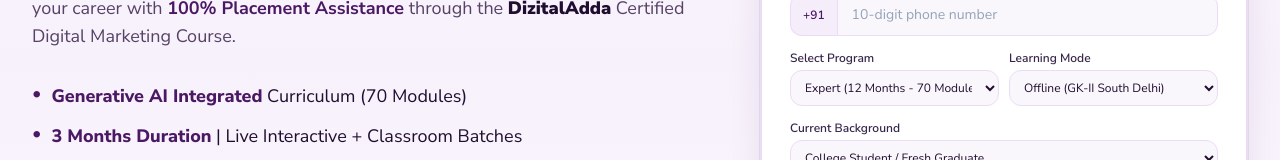
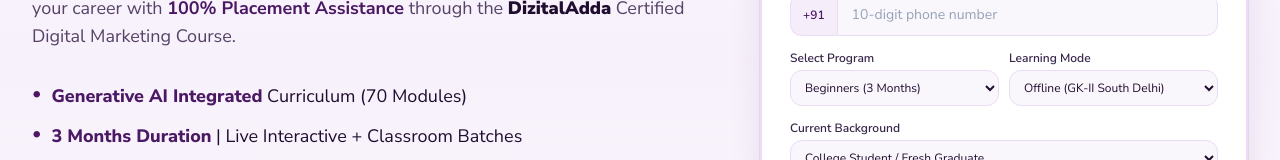
Before and after one commit to Dizitaladda-lms/dzitalmarketing_landingpage, a Next.js app: page / in a window 1280 px wide. Shown: the part 386-546 px from the top of the page. Built offline with nearby package versions, Linux system fonts and the light colour scheme.

Commit message:
inital chnages

```diff
--- a/components/HeroSection.tsx
+++ b/components/HeroSection.tsx
@@ -11,7 +11,7 @@ export default function HeroSection({ onLeadSuccess }: HeroSectionProps) {
     fullName: '',
     email: '',
     phone: '',
-    course: 'Expert in Digital Marketing (12 Months)',
+    course: 'Digital Marketing For Beginners (3 Months)',
     mode: 'Offline Classroom (GK-II, New Delhi)',
     experience: 'Student / Fresh Graduate',
     wantsSyllabus: true,
@@ -262,11 +262,11 @@ export default function HeroSection({ onLeadSuccess }: HeroSectionProps) {
                         onChange={(e) => setFormData({ ...formData, course: e.target.value })}
                         className="w-full px-2.5 py-2 rounded-xl bg-[#faf7fc] border border-[#ebdcf5] focus:border-[#4b1864] text-[#200e30] text-xs focus:outline-none"
                       >
+                        <option value="Digital Marketing For Beginners (3 Months)">Beginners (3 Months)</option>
+                        <option value="Digital Marketing For Professionals (4 Months)">Professionals (4 Months)</option>
+                        <option value="Advanced Digital Marketing (6 Months)">Advanced (6 Months - 60 Modules)</option>
+                        <option value="Expert in Digital Marketing (12 Months)">Expert (12 Months - 70 Modules)</option>
                         <option value="Graduation in Dizital Marketing (3 years)">Graduation in Dizital Marketing (3 years)</option>
-                        <option value="Expert in Digital Marketing (12 Months)">Expert (12 Months - 70 Modules)</option>
-                        <option value="Advanced Digital Marketing (6 Months)">Advanced (6 Months - 60 Modules)</option>
-                        <option value="Digital Marketing For Professionals (4 Months)">Professionals (4 Months)</option>
-                        <option value="Digital Marketing For Beginners (3 Months)">Beginners (3 Months)</option>
                       </select>
                     </div>
 
--- a/components/LeadModal.tsx
+++ b/components/LeadModal.tsx
@@ -23,7 +23,7 @@ export default function LeadModal({
     fullName: '',
     phone: '',
     email: '',
-    course: 'Expert in Digital Marketing (12 Months)',
+    course: 'Digital Marketing For Beginners (3 Months)',
     mode: 'Offline Classroom (GK-II, New Delhi)',
     experience: 'Student / Fresh Graduate',
     wantsSyllabus: true,
@@ -215,10 +215,11 @@ export default function LeadModal({
                 onChange={(e) => setFormData({ ...formData, course: e.target.value })}
                 className="w-full px-2.5 py-2 rounded-xl bg-[#faf7fc] border border-[#ebdcf5] text-[#200e30] text-xs focus:outline-none focus:border-[#4b1864]"
               >
-                <option value="Expert in Digital Marketing (12 Months)">Expert (12M - 70 Modules)</option>
-                <option value="Advanced Digital Marketing (6 Months)">Advanced (6M - 60 Modules)</option>
-                <option value="Digital Marketing For Professionals (4 Months)">Professionals (4M Track)</option>
-                <option value="Digital Marketing For Beginners (3 Months)">Beginners (3M Track)</option>
+                <option value="Digital Marketing For Beginners (3 Months)">Beginners (3 Months)</option>
+                <option value="Digital Marketing For Professionals (4 Months)">Professionals (4 Months)</option>
+                <option value="Advanced Digital Marketing (6 Months)">Advanced (6 Months - 60 Modules)</option>
+                <option value="Expert in Digital Marketing (12 Months)">Expert (12 Months - 70 Modules)</option>
+                <option value="Graduation in Dizital Marketing (3 years)">Graduation in Dizital Marketing (3 years)</option>
               </select>
             </div>
 
--- a/components/MentorsSection.tsx
+++ b/components/MentorsSection.tsx
@@ -99,15 +99,17 @@ export default function MentorsSection({ onOpenModal }: MentorsSectionProps) {
             Learn From <span className="heading-gradient">Top Industry Leaders</span>
           </h2>
           <p className="text-sm sm:text-base text-[#5e4b6d] font-medium">
-            Learn directly from experts who have managed multi-crore ad budgets and scaled global brands.
+            Learn directly from experts who have managed <strong className="text-[#4b1864] font-bold">multi-crore ad budgets</strong> and scaled <strong className="text-[#4b1864] font-bold">global brands</strong>.
           </p>
         </div>
 
-        <div className="flex overflow-x-auto hide-scrollbar gap-4 sm:gap-6 pb-3 snap-x snap-mandatory -mx-4 px-4 sm:mx-0 sm:px-0">
-          {mentors.map((m, idx) => (
+        {/* Continuous Auto-Scrolling Trainers Marquee */}
+        <div className="relative w-full overflow-hidden py-2 [mask-image:linear-gradient(to_right,transparent,black_3%,black_97%,transparent)]">
+          <div className="flex w-max animate-marquee hover:[animation-play-state:paused]">
+            {[...mentors, ...mentors].map((m, idx) => (
               <div
                 key={idx}
-              className="snap-start shrink-0 w-[290px] sm:w-[320px] lg:w-[calc(25%-18px)] bg-[#faf7fc] rounded-2xl p-4 sm:p-5 flex flex-col justify-between border border-[#ebdcf5] hover:border-[#4b1864] transition-all duration-300 shadow-sm hover:shadow-md group text-left"
+                className="shrink-0 w-[285px] sm:w-[310px] mr-4 sm:mr-6 bg-[#faf7fc] rounded-2xl p-4 sm:p-5 flex flex-col justify-between border border-[#ebdcf5] hover:border-[#4b1864] transition-all duration-300 shadow-sm hover:shadow-md group text-left"
               >
                 <div>
                   <div className="flex items-center gap-3.5 mb-4">
@@ -137,7 +139,7 @@ export default function MentorsSection({ onOpenModal }: MentorsSectionProps) {
 
                   <div className="border-t border-[#ebdcf5] pt-3 mb-3 grid grid-cols-2 gap-2 text-left">
                     <div>
-                    <p className="text-xs font-bold text-[#200e30] leading-tight">{m.exp}</p>
+                      <p className="text-xs font-bold text-[#4b1864] leading-tight">{m.exp}</p>
                       <p className="text-[10px] text-[#5e4b6d]">Experience</p>
                     </div>
                     <div>
@@ -162,6 +164,7 @@ export default function MentorsSection({ onOpenModal }: MentorsSectionProps) {
               </div>
             ))}
           </div>
+        </div>
 
         <div className="mt-8 sm:mt-12 text-center px-2">
           <button
```
Lines whose indentation alone changed are shown as unchanged.
